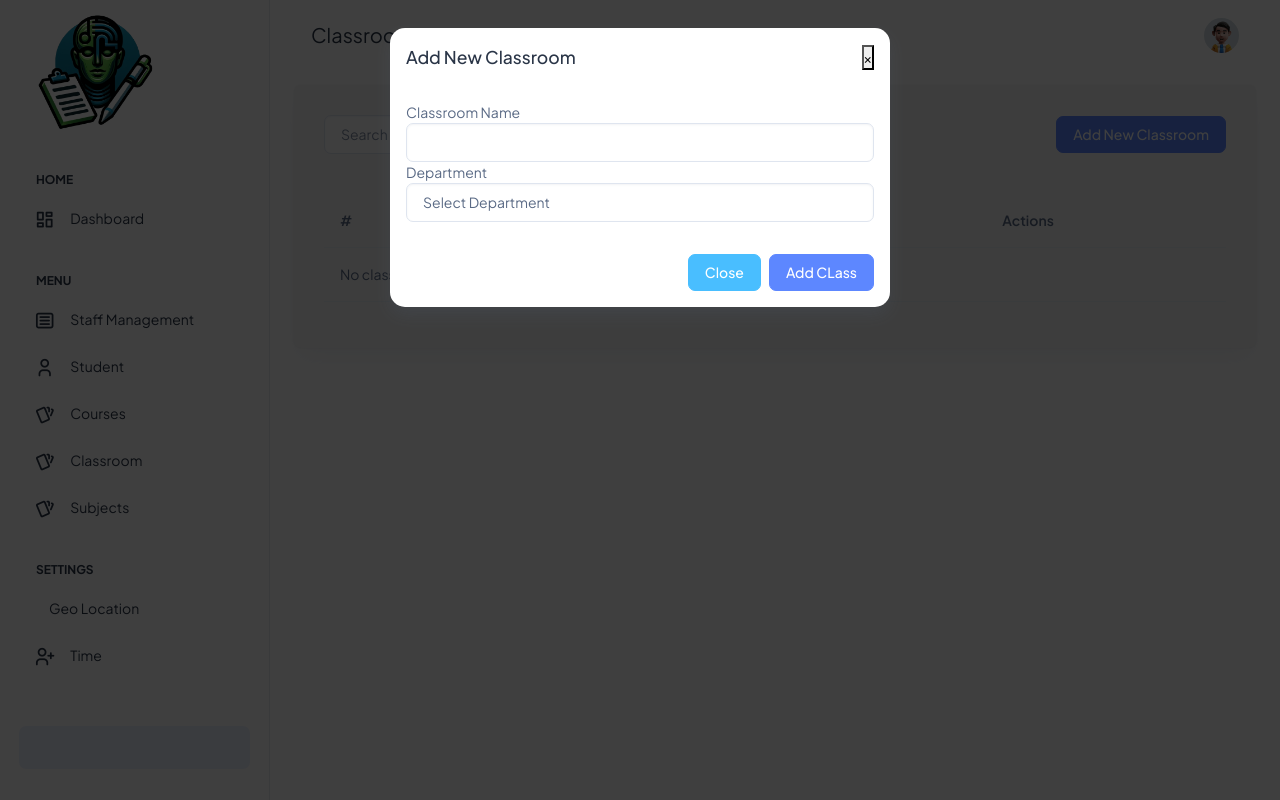
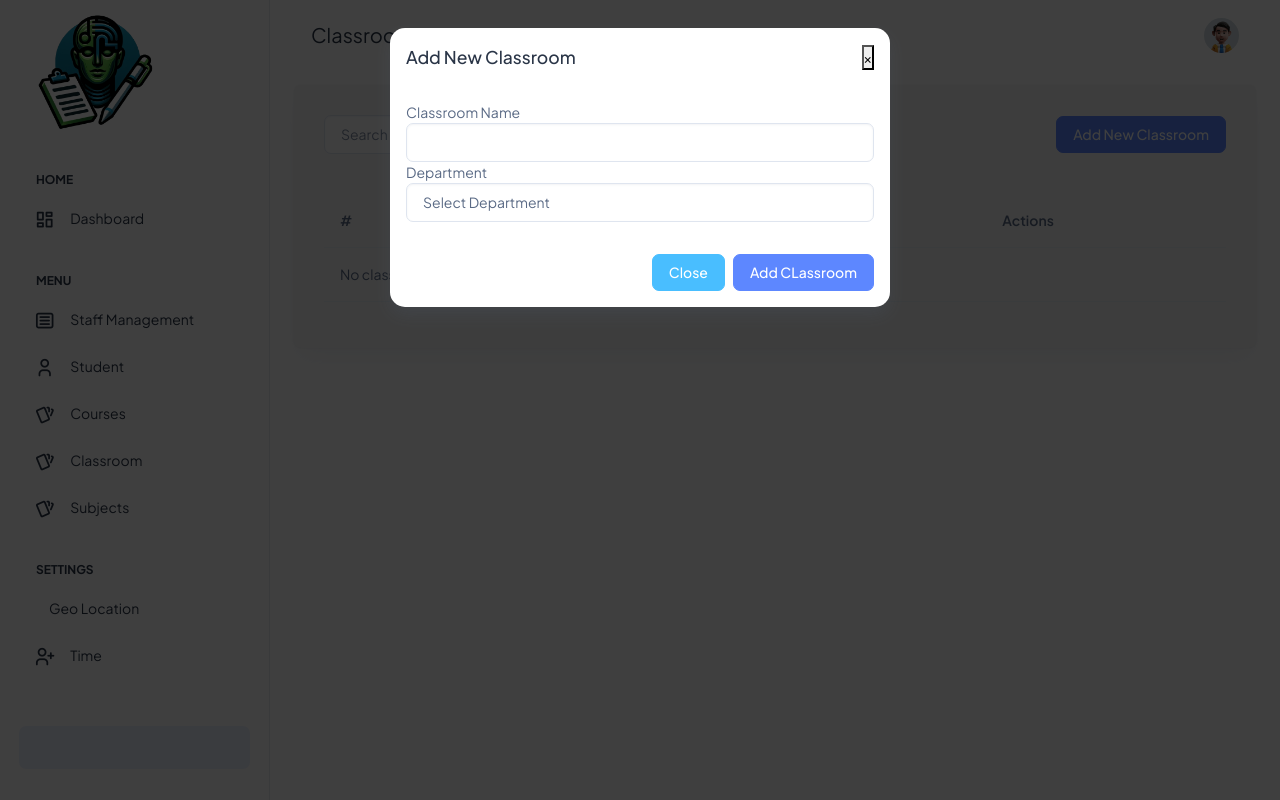
Before and after one commit to Sibogoje/schoolproject_admindashbaord, a PHP site: page /classroom.php in a window 1280 px wide, after a click on "Add New Classroom". Run offline with PHP 8.4, Linux system fonts and the light colour scheme; the visitor is signed in with stand-in values (Sample User, id 1); data that the repository does not hold is empty.

Commit message:
Update classroom.php modal titles and button labels

```diff
--- a/classroom.php
+++ b/classroom.php
@@ -134,7 +134,7 @@ if ($result->num_rows > 0) {
   <div class="modal-dialog">
     <div class="modal-content">
       <div class="modal-header">
-        <h5 class="modal-title" id="editStaffModalLabel">Edit Class</h5>
+        <h5 class="modal-title" id="editStaffModalLabel">Edit Classroom</h5>
         <button type="button" class="close" data-dismiss="modal" aria-label="Close">
           <span aria-hidden="true">&times;</span>
         </button>
@@ -165,28 +165,11 @@ if ($result->num_rows > 0) {
           </select>
           </div>
 
-          <?php
-          // Query to fetch department data
-          $query = "SELECT id, name FROM staff where role = 'Faculty' ORDER BY name ASC";
-          $result = $conn->query($query);
-          ?>
-
-          <div class="form-group">
-          <label for="editFaculty">Faculty</label>
-          <select class="form-control" id="editFaculty" name="editFaculty" required>
-            <option value="" selected disabled>Select Faculty</option>
-            <?php if ($result->num_rows > 0): ?>
-                <?php while ($row = $result->fetch_assoc()): ?>
-                    <option value="<?= htmlspecialchars($row['id']); ?>"><?= htmlspecialchars($row['name']); ?></option>
-                <?php endwhile; ?>
-            <?php endif; ?>
-          </select>
-          </div>
         </form>
       </div>
       <div class="modal-footer">
         <button type="button" class="btn btn-secondary" data-dismiss="modal">Close</button>
-        <button type="button" class="btn btn-primary" onclick="updateClass()">Save changes</button>
+        <button type="button" class="btn btn-primary" onclick="updateClassroom()">Save changes</button>
       </div>
     </div>
   </div>
@@ -233,7 +216,7 @@ if ($result->num_rows > 0) {
       </div>
       <div class="modal-footer">
         <button type="button" class="btn btn-secondary" data-dismiss="modal">Close</button>
-        <button type="button" class="btn btn-primary" onclick="addClassroom()">Add CLass</button>
+        <button type="button" class="btn btn-primary" onclick="addClassroom()">Add CLassroom</button>
       </div>
     </div>
   </div>
@@ -276,12 +259,12 @@ $(document).ready(function(){
     var id = $(this).data('id');
     var name = $(this).data('name');
     var department = $(this).data('department');
-    var faculty = $(this).data('faculty');
+
 
     $('#editId').val(id);
     $('#editName').val(name);
     $('#editDepartment').val(department);
-    $('#editFaculty').val(faculty);
+
   });
 });
 </script>
@@ -313,10 +296,10 @@ $(document).ready(function() {
 
 
 <script>
-  function updateClass() {
+  function updateClassroom() {
   $.ajax({
     type: "POST",
-    url: "scripts/update_class.php", // Path to your update script
+    url: "scripts/update_classroom.php", // Path to your update script
     data: $("#editClassForm").serialize(),
     dataType: "json",
     success: function(response) {
```
Also changed, not shown: scripts/update_classroom.php (added, +48 -0 lines).
